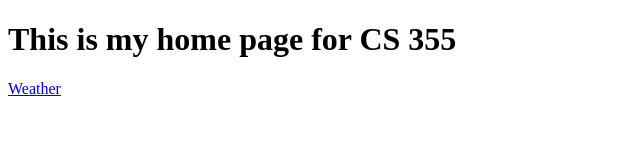
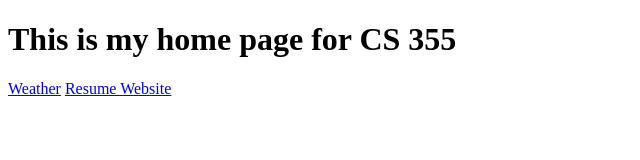
Before and after one commit to Gursharn/gursharn.github.io, a plain HTML site: page index.html in a window 1280 px wide. Shown: the whole page, without its empty margins (0-640 px from the left). Drawn offline with Linux system fonts and the light colour scheme.

Commit message:
added stuff

```diff
--- a/index.html
+++ b/index.html
@@ -1,8 +1,10 @@
 <!DOCTYPE html>
 <html>
+
 <title>CS 355 Home Page</title>
 <body>
 <h1>This is my home page for CS 355</h1>
 <a href = "weather.html">Weather</a>
+<a href="Resume Website/index.html"> Resume Website </a>
 </body>
 </html>
```
Also changed, not shown: 1 other file.
